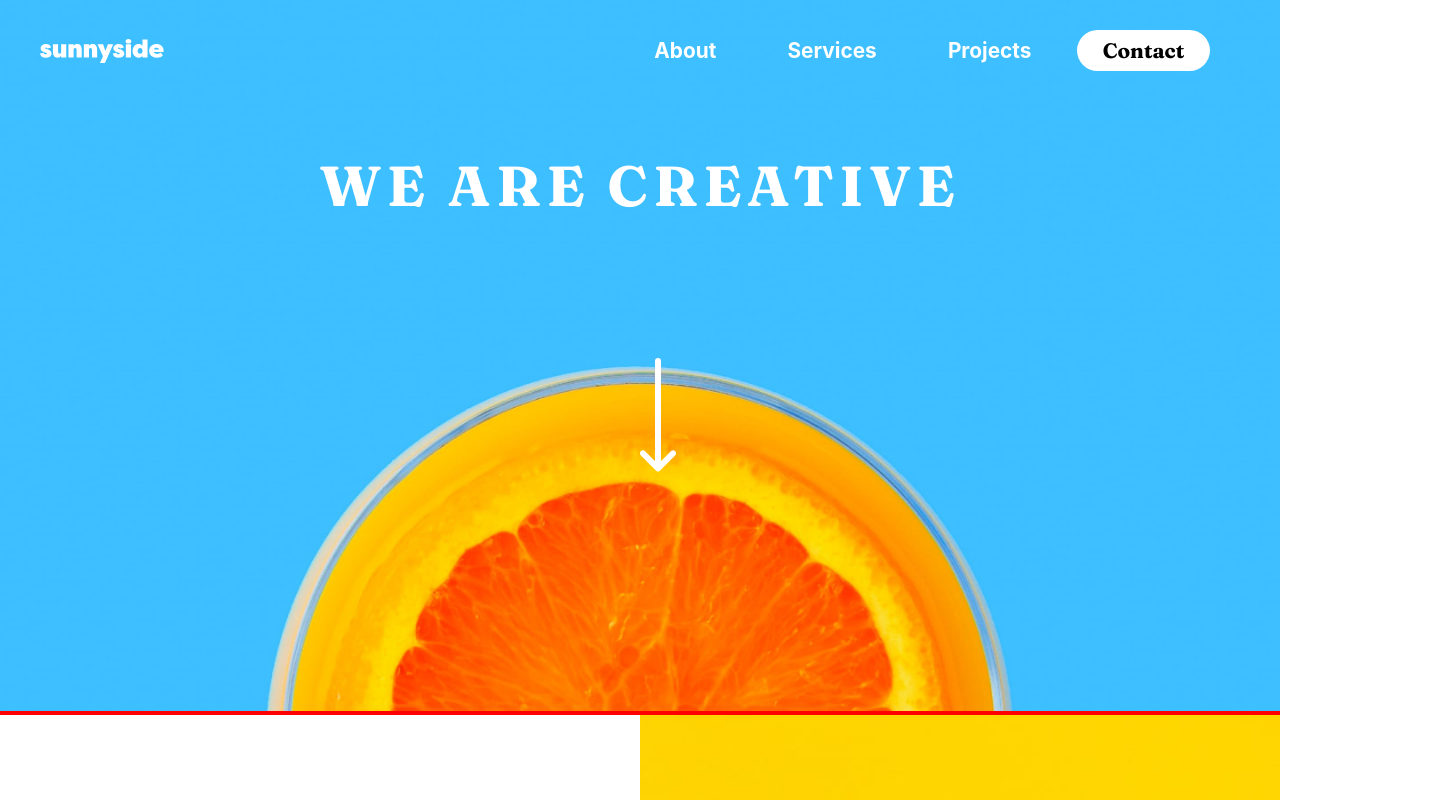
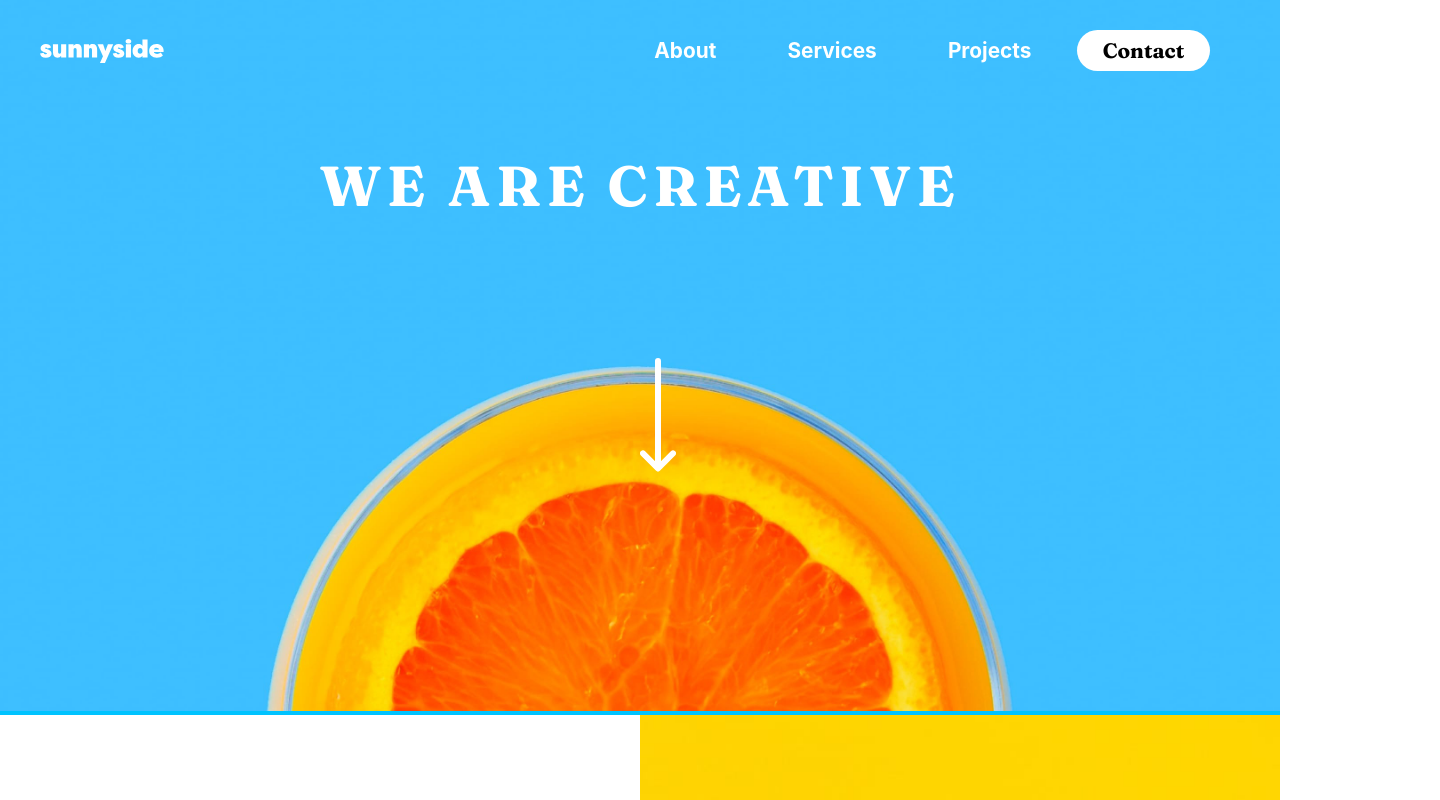
Before and after one commit to ilwad23/sunnyside-agency-landing-page-main-in-react, a React (Create React App) app: page / in a window 1280 px wide. Shown: the top 800 px of the page, 1440 px wide, since content can reach past the window. Built offline with nearby package versions, Linux system fonts and the light colour scheme.

Commit message:
latest changes

```diff
--- a/src/Components/App.js
+++ b/src/Components/App.js
@@ -20,29 +20,29 @@ const useScreenSize = () => {
 
 function App() {
   const width = useScreenSize();
-  const desktop = width > 375;
-  const desktopOrMobile = desktop ? "desktop" : "mobile";
+  const desktopOrMobile = width > 575;
   return (
-    <div className="App">
+    <div className="app" >
       <Header desktopOrMobile={desktopOrMobile} />
       <Benefits
-        img={desktopOrMobile + "/image-transform.jpg"}
+        img={desktopOrMobile}
         colorText="hsl(51, 100%, 49%)"
         title="Transform your brand"
         para="We are a full-service creative agency specializing in helping brands
-          grow fast. Engage your clients through compelling visuals that do most
-          of the marketing for you."
+        grow fast. Engage your clients through compelling visuals that do most
+        of the marketing for you."
       />
       <Benefits
-        img={desktopOrMobile + "/image-stand-out.jpg"}
+        img={desktopOrMobile}
         colorText="hsl(7, 99%, 70%)"
         title="Stand out to the right audience"
         para="Using a collaborative formula of designers, researchers, photographers, videographers, and copywriters, we’ll build and extend your brand in digital places."
       />
-      <Services imgSize={desktopOrMobile} />
+      <Services imgSize={width} />
+      {/*
       <Testimonials imgSize={desktopOrMobile} />
       <Gallery imgSize={[width, desktopOrMobile]} />
-      <Footer imgSize={desktopOrMobile} />
+      <Footer imgSize={desktopOrMobile} /> */}
     </div>
   );
 }
--- a/src/css/header.css
+++ b/src/css/header.css
@@ -1,8 +1,7 @@
 header {
   position: relative;
   width: 100vw;
-  height:min-content;
-  background-color: red;
+  background-color: rgb(0, 195, 255);
 }
 .header_img {
   width: 100vw;
```
